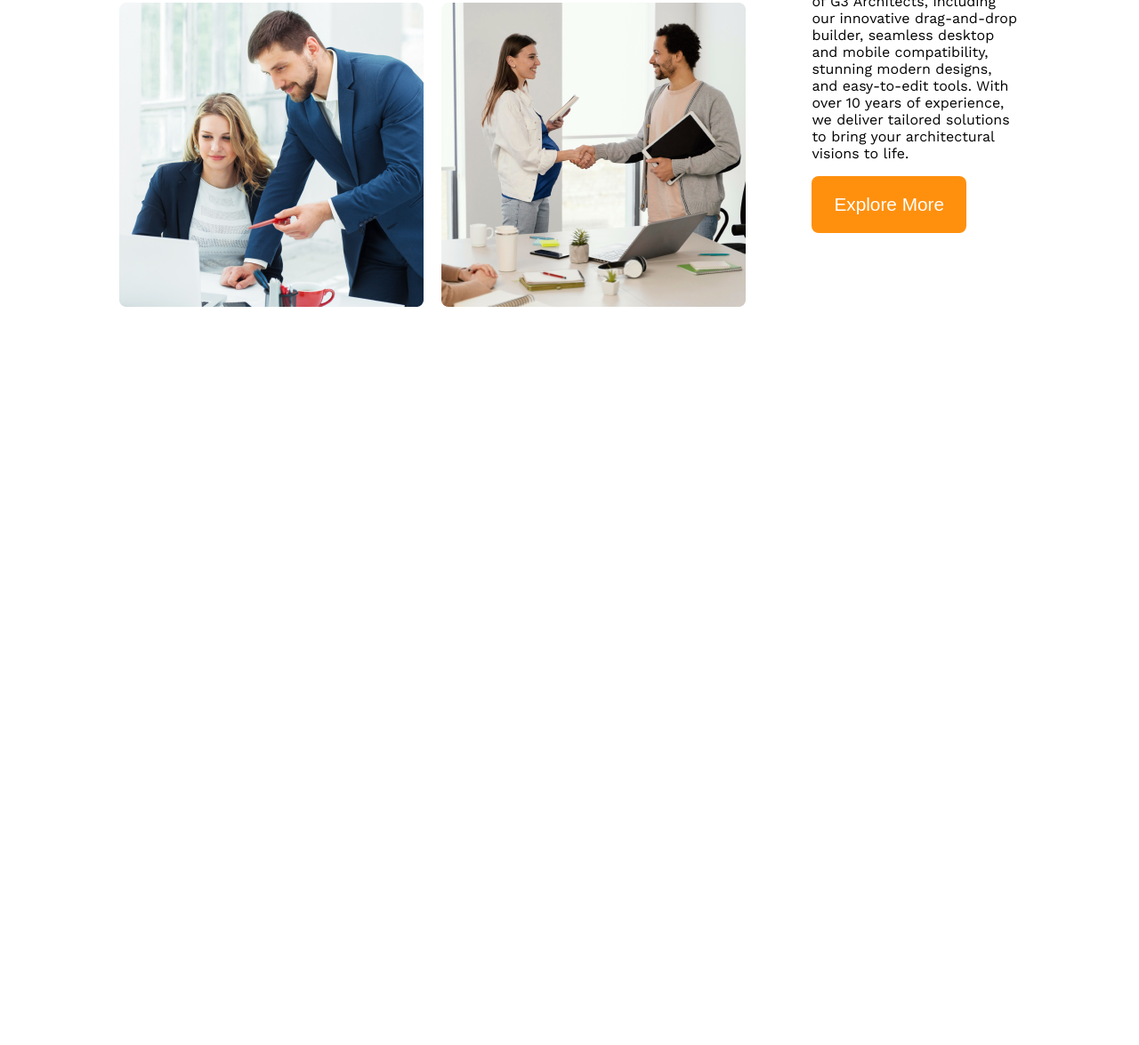
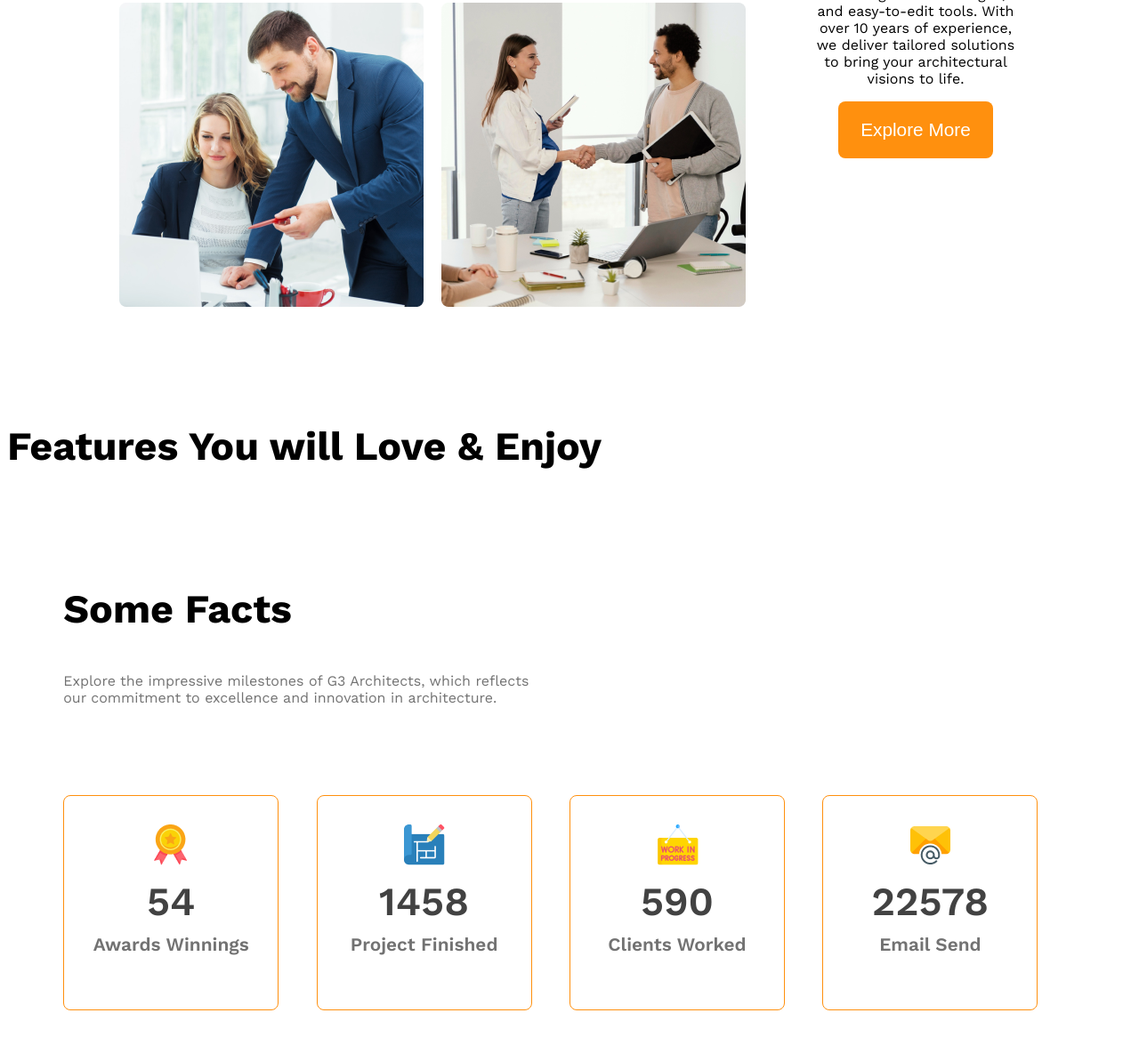
Before and after one commit to humayra24/G3Sophia, a plain HTML site: page index.html in a window 1280 px wide. Shown: the part 1689-2864 px from the top of the page at 89% size. Before the commit the page ends 2164 px from the top, so only its background shows below. Drawn offline with nearby package versions, Linux system fonts and the light colour scheme.

Commit message:
Add facts section

```diff
--- a/index.html
+++ b/index.html
@@ -29,6 +29,7 @@
         </div>
     </header>
     <main>
+        <!-- teams section -->
         <section class="teams display-flex">
             <div class="team-img-container">
                 <img src="images/team1.png" alt="Two architects discussing a project">
@@ -37,11 +38,54 @@
                 <img src="images/team4.png" alt="">
             </div>
             <div class="our-features">
-                <h3 class="feature-title"><span id="quick-list" class="text-light-grey">Quick List</span> <span>of Our</span> <span class="text-primary">Features</span></h3>
+                <h3 class="section-title"><span id="quick-list" class="text-light-grey">Quick List</span> <span>of Our</span> <span class="text-primary">Features</span></h3>
                 <p class="feature-description text-light-grey"><p class="feature-description">Discover the core strengths of G3 Architects, including our innovative drag-and-drop builder, seamless desktop and mobile compatibility, stunning modern designs, and easy-to-edit tools. With over 10 years of experience, we deliver tailored solutions to bring your architectural visions to life.</p></p>
                 <button class="btn-primary">Explore More</button>
             </div>
         </section>
+        <!-- feature you will enjoy section -->
+        <section>
+            <h3 class="section-title">Features You will Love & Enjoy</h3>
+
+
+        </section>
+        <!-- some facts -->
+         <section class="facts">
+            <h3 class="section-title">Some Facts</h3>
+            <p class="facts-description text-light-grey">Explore the impressive milestones of G3 Architects, which reflects our commitment to excellence and innovation in architecture.</p>
+            <!-- div.fact-card-container*4>img.fact-icon+h3.fact-no+h4.fact-name -->
+            <div class="facts-container">
+                <div class="fact-card display-flex">
+                    <div>
+                        <img src="images/icons/ribon.png" alt="" class="fact-icon">
+                        <h3 class="fact-no text-grey">54</h3>
+                        <h4 class="fact-name text-light-grey">Awards Winnings</h4>
+                    </div>
+                </div>
+                <div class="fact-card display-flex">
+                    <div>
+                       <img src="images/icons/projects.png" alt="" class="fact-icon">
+                        <h3 class="fact-no text-grey">1458</h3>
+                        <h4 class="fact-name text-light-grey">Project Finished</h4>
+                    </div>
+                </div>
+                <div class="fact-card display-flex">
+                    <div>
+                        <img src="images/icons/customers.png" alt="" class="fact-icon">
+                        <h3 class="fact-no text-grey">590</h3>
+                        <h4 class="fact-name text-light-grey">Clients Worked</h4>
+                    </div>
+                </div>
+                <div class="fact-card display-flex">
+                    <div>
+                        <img src="images/icons/email.png" alt="" class="fact-icon">
+                        <h3 class="fact-no text-grey">22578</h3>
+                        <h4 class="fact-name text-light-grey">Email Send</h4>
+                    </div>
+                </div>
+            </div>
+
+         </section>
 
     </main>
     <footer>
--- a/styles/architects.css
+++ b/styles/architects.css
@@ -57,6 +57,11 @@ main > section {
     margin: 130px auto;
 }
 
+.section-title {
+    font-size: 2.8rem;
+    font-weight: bold;
+}
+
 /* header styles */
 
 /* navbar related styles */
@@ -109,9 +114,8 @@ main > section {
 /* team & feature related styles */
 .teams {
     width: 80%;
-    justify-content: center;
-    align-items: center;
     gap: 74px;
+    text-align: center;
 }
 
 .team-img-container {
@@ -124,13 +128,46 @@ main > section {
     max-width: 530px;
 } */
 
-.feature-title {
-    font-size: 2.8rem;
-    font-weight: bold;
+#quick-list {
+    font-weight: 500;
 }
 
-#quick-list {
-    font-weight: 500;
+/* some facts related styles */
+.facts {
+    width: 90%;
+}
+
+.facts-description {
+    max-width: 540px;
+    margin-bottom: 100px;
+}
+
+.facts-container {
+   display: grid;
+   grid-template-columns: repeat(4, 1fr);
+}
+
+.fact-card {
+    border: 1px solid #FF900E;
+    border-radius: 8px;
+    width: 240px;
+    height: 240px;
+    justify-content: center;
+    align-items: center;
+    text-align: center;
+}
+
+.fact-no {
+    font-size: 2.8rem;
+    font-weight: 600;
+    margin-top: 10px;
+    margin-bottom: 5px;
+}
+
+.fact-name {
+    font-size: 1.3rem;
+    font-weight: 600;
+    margin-top: 10px;
 }
 
 /* responsive media query */
```
